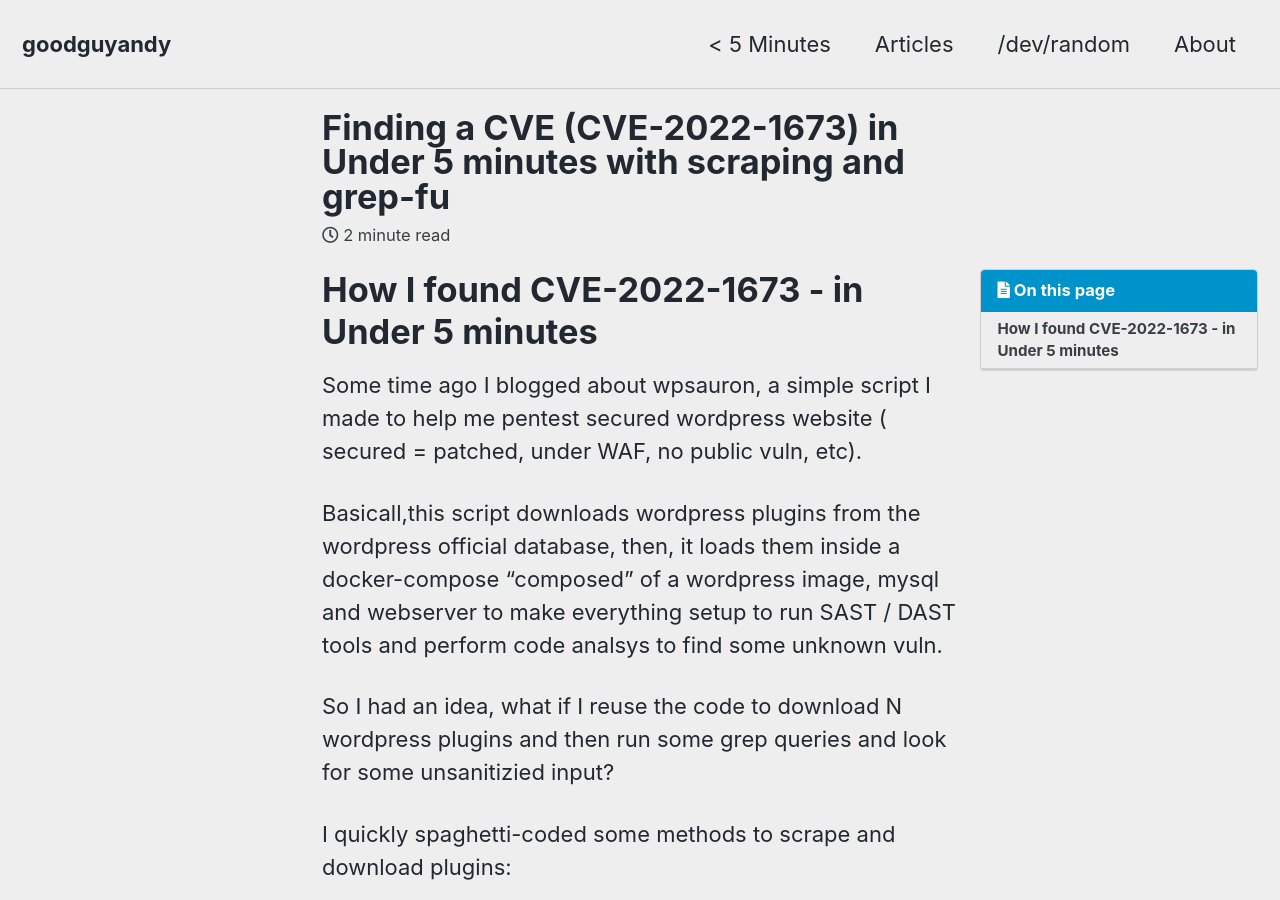
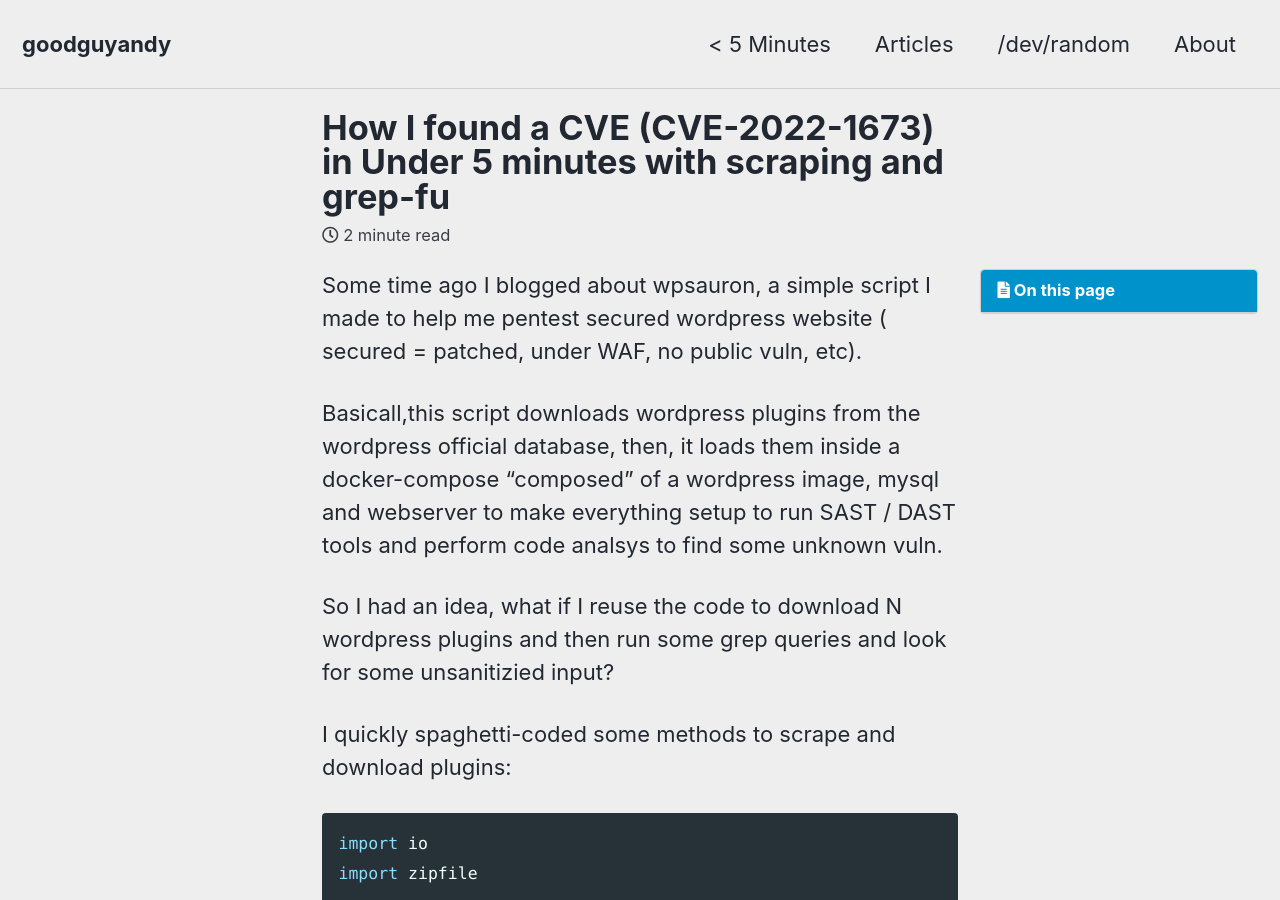
Before and after one commit to goodguyandy/goodguyandy.github.io, a Jekyll site: the page built from articles/_posts/2022-05-05-finding-cve-in-under-5-minutes.md, in a window 1280 px wide and 900 px high. Built offline with Jekyll 4.4.1, drawn with Linux system fonts in a browser that asks for light colours; cached includes are drawn as plain includes.

Commit message:
added posts

```diff
--- a/articles/_posts/2022-05-05-finding-cve-in-under-5-minutes.md
+++ b/articles/_posts/2022-05-05-finding-cve-in-under-5-minutes.md
@@ -1,9 +1,6 @@
 ---
-title:  "Finding a CVE (CVE-2022-1673) in Under 5 minutes with scraping and grep-fu"
+title:  "How I found a CVE (CVE-2022-1673) in Under 5 minutes with scraping and grep-fu"
 ---
-# How I found  CVE-2022-1673 -  in Under 5 minutes
-
-
 Some time ago I blogged about wpsauron, a simple script I made to help me pentest secured wordpress website ( secured = patched, under WAF, no public vuln, etc).
 
 
```
